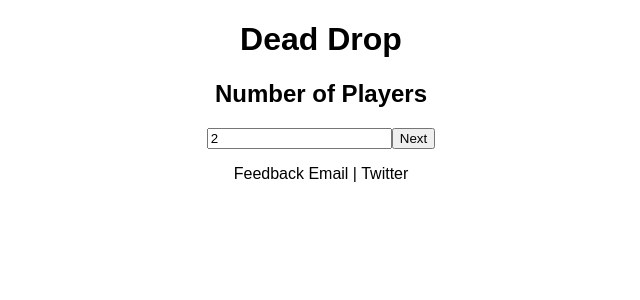
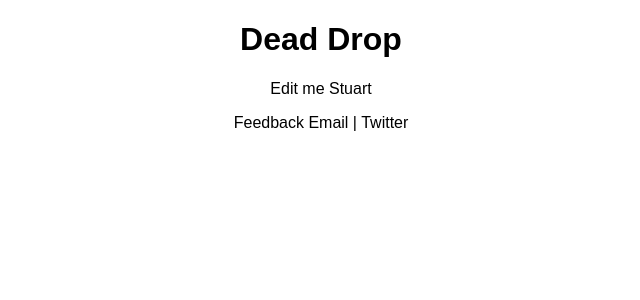
Before and after one commit to agpreynolds/DeadDrop, a React (Create React App) app: page / in a window 1280 px wide. Shown: the top 300 px of the page, without its empty margins (319-959 px from the left). Built offline with nearby package versions, Linux system fonts and the light colour scheme.

Commit message:
Added basic routing and subscribe component, Timer now accessible on /timer

```diff
--- a/package.json
+++ b/package.json
@@ -5,6 +5,7 @@
   "dependencies": {
     "react": "^16.3.2",
     "react-dom": "^16.3.2",
+    "react-router-dom": "^4.2.2",
     "react-scripts": "1.1.4"
   },
   "scripts": {
--- a/src/App.js
+++ b/src/App.js
@@ -1,6 +1,9 @@
 import React, { Component } from 'react';
+import { BrowserRouter as Router, Route } from 'react-router-dom';
+
 import './styles/App.css';
 import TimerSetup from './TimerSetup';
+import Subscribe from './Subscribe';
 import Feedback from './Feedback';
 
 class App extends Component {
@@ -11,7 +14,13 @@
           <h1 className="App-title">Dead Drop</h1>
         </header>
 
-          <TimerSetup></TimerSetup>
+          <Router>
+            <div>
+              <Route exact path="/" component={Subscribe} />
+              <Route path="/timer" component={TimerSetup} />
+            </div>
+          </Router>
+
           <Feedback></Feedback>
       </div>
     );
--- /dev/null
+++ b/src/Subscribe.js
@@ -0,0 +1,11 @@
+import React, { Component } from 'react';
+
+class Subscribe extends Component {
+  render() {
+    return (
+        <p>Edit me Stuart</p>
+    );
+  }
+}
+
+export default Subscribe;
```
Also changed, not shown: 1 other file (tests, documents, lock files or other folders).
